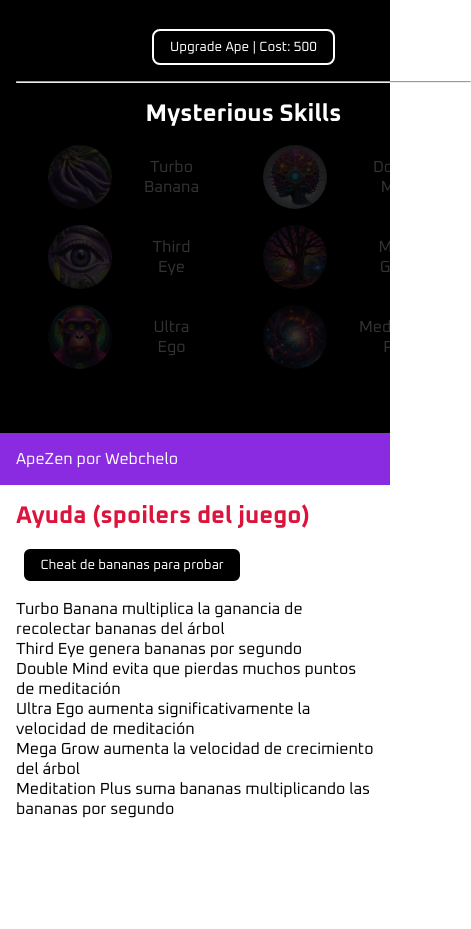
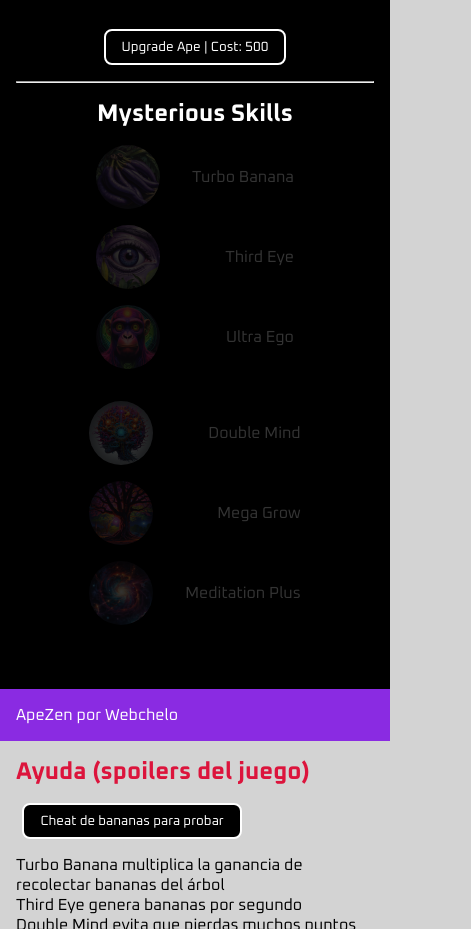
Before and after one commit to webchelo/apezen, a plain HTML site: page index.html in a window 390 px wide. Shown: the part 1269-2198 px from the top of the page, 471 px wide, since content can reach past the window. Before the commit the page ends 2104 px from the top, so only its background shows below. Drawn offline with Linux system fonts and the light colour scheme.

Commit message:
responsive improvements on skills

```diff
--- a/styles/style.css
+++ b/styles/style.css
@@ -68,6 +68,8 @@ progress {
 
 .container-skills {
     display: flex;
+    flex-wrap: wrap;
+    justify-content: center;
 }
 
 .skill-icon a{
@@ -167,3 +169,9 @@ button {
     animation: none;
     filter: none;
 }
+
+@media screen and (max-width: 768px) {
+    body {
+      background-color: lightgray; /* Cambia el fondo en dispositivos móviles */
+    }
+}
```
